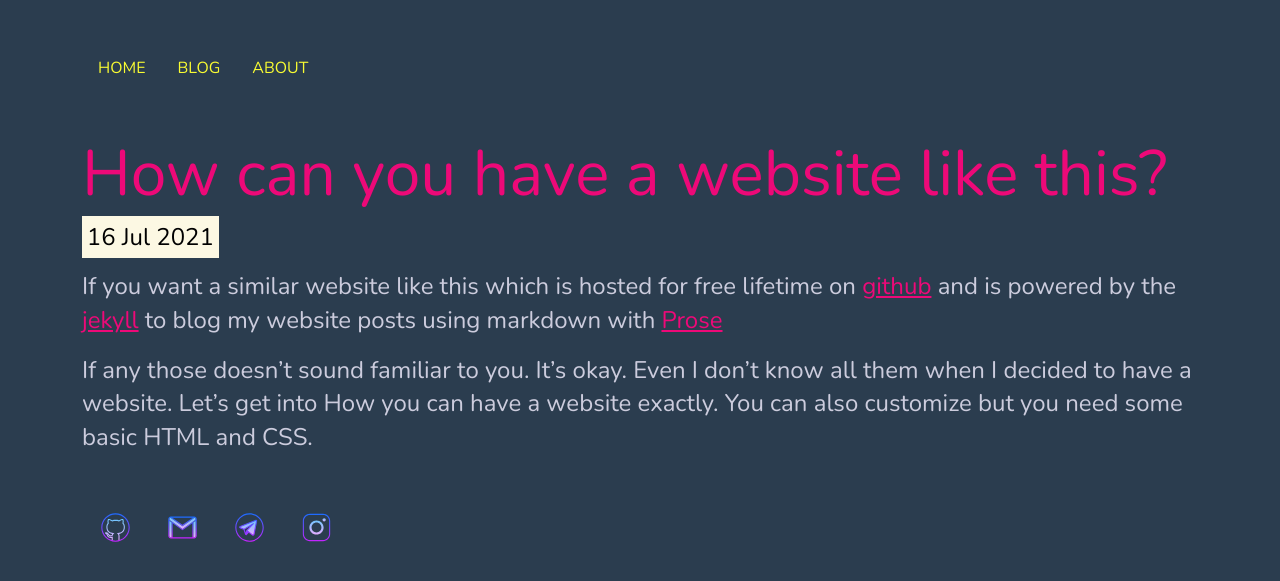
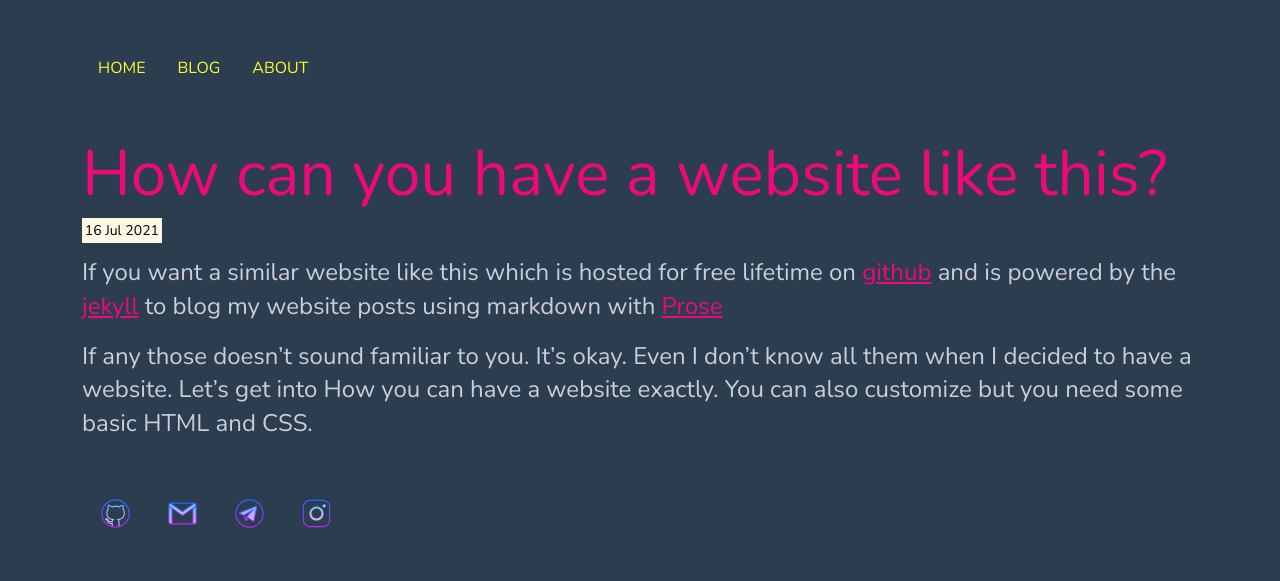
Before and after one commit to hemanthnarra/hemanthnarra.github.io, a Jekyll site: the page built from _posts/2021-07-16-welcome.md, in a window 1280 px wide. Shown: the top 581 px of the page. Built offline with Jekyll 4.4.1, drawn with Linux system fonts in a browser that asks for light colours.

Commit message:
Update post.html

```diff
--- a/_layouts/post.html
+++ b/_layouts/post.html
@@ -3,7 +3,7 @@ layout: default
 ---
 <div class="container">
   <h1 style="color: #ed0978;" class="display-3">{{ page.title }}</h1>
-  <p class="meta"><mark>{{ page.date | date_to_string }}</mark></p>
+  <p style="font-size: 0.875em;" class="meta"><mark>{{ page.date | date_to_string }}</mark></p>
 
   <div class="post">
   {{ content }}
```
